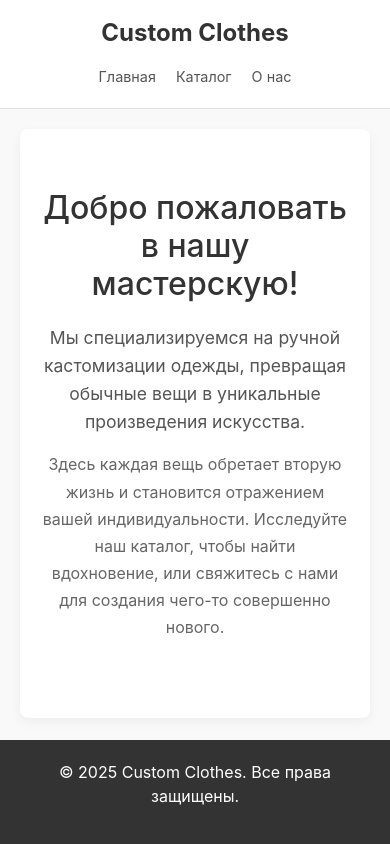
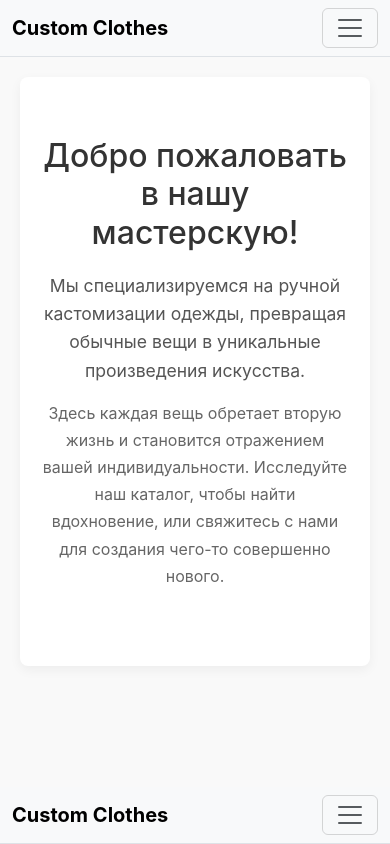
Before and after one commit to TimoshenkoAnna/brella-react-lab, a React (Create React App) app: page / in a window 390 px wide. Built offline with nearby package versions, Linux system fonts and the light colour scheme.

Commit message:
feat: Refactor Header with Navbar and Nav components

```diff
--- a/package.json
+++ b/package.json
@@ -11,6 +11,7 @@
     "react": "^19.2.0",
     "react-bootstrap": "^2.10.10",
     "react-dom": "^19.2.0",
+    "react-router-bootstrap": "^0.26.3",
     "react-router-dom": "^7.9.6",
     "react-scripts": "5.0.1",
     "web-vitals": "^2.1.4"
--- a/src/components/Footer/Footer.js
+++ b/src/components/Footer/Footer.js
@@ -1,12 +1,30 @@
-import './Footer.css';
+import { LinkContainer } from 'react-router-bootstrap';
+import { Navbar, Nav, Container } from 'react-bootstrap';
 
-function Footer() {
+function Header() {
   return (
-    <footer className="footer">
-        <div className="footer-container">
-            <p>© 2025 Custom Clothes. Все права защищены.</p>
-        </div>
-    </footer>
+    <Navbar bg="light" expand="lg" sticky="top" collapseOnSelect className="border-bottom">
+      <Container>
+        <LinkContainer to="/">
+          <Navbar.Brand className="fw-bold">Custom Clothes</Navbar.Brand>
+        </LinkContainer>
+        <Navbar.Toggle aria-controls="basic-navbar-nav" />
+        <Navbar.Collapse id="basic-navbar-nav">
+          <Nav className="ms-auto">
+            <LinkContainer to="/">
+              <Nav.Link>Главная</Nav.Link>
+            </LinkContainer>
+            <LinkContainer to="/catalog">
+              <Nav.Link>Каталог</Nav.Link>
+            </LinkContainer>
+            <LinkContainer to="/about">
+              <Nav.Link>О нас</Nav.Link>
+            </LinkContainer>
+          </Nav>
+        </Navbar.Collapse>
+      </Container>
+    </Navbar>
   );
 }
-export default Footer;
+
+export default Header;
--- a/src/components/Header/Header.css
+++ /dev/null
@@ -1,70 +0,0 @@
-.header {
-  background-color: #ffffff;
-  border-bottom: 1px solid #e0e0e0;
-  padding: 0 40px;
-  position: sticky;
-  top: 0;
-  z-index: 100;
-}
-
-.header-container {
-  display: flex;
-  justify-content: space-between;
-  align-items: center;
-  height: 70px;
-  max-width: 1440px;
-  margin: 0 auto;
-}
-
-.header-logo {
-  font-weight: 700;
-  font-size: 1.5rem;
-  color: #333;
-  text-decoration: none;
-}
-
-.header-nav a {
-  margin-left: 2rem;
-  text-decoration: none;
-  color: #555;
-  font-size: 1rem;
-  transition: color 0.2s ease-in-out;
-  padding-bottom: 5px;
-}
-
-.header-nav a:hover {
-  color: #007bff;
-}
-
-@media (max-width: 768px) {
-  .header {
-    padding: 0 20px;
-  }
-
-  .header-container {
-    flex-direction: column;
-    height: auto;
-    padding: 15px 0;
-  }
-
-  .header-logo {
-    margin-bottom: 15px;
-  }
-
-  .header-nav {
-    display: flex;
-    justify-content: center;
-    width: 100%;
-  }
-
-  .header-nav a {
-    margin: 0 15px;
-  }
-}
-
-@media (max-width: 480px) {
-  .header-nav a {
-    font-size: 0.9rem;
-    margin: 0 10px;
-  }
-}
--- a/src/components/Header/Header.js
+++ b/src/components/Header/Header.js
@@ -1,19 +1,30 @@
-import { Link } from 'react-router-dom';
-import './Header.css';
+import { LinkContainer } from 'react-router-bootstrap';
+import { Navbar, Nav, Container } from 'react-bootstrap';
 
 function Header() {
   return (
-    <header className="header">
-        <div className="header-container">
-          {}
-          <Link to="/" className="header-logo">Custom Clothes</Link>
-          <nav className="header-nav">
-            <Link to="/">Главная</Link>
-            <Link to="/catalog">Каталог</Link>
-            <Link to="/about">О нас</Link>
-          </nav>
-        </div>
-    </header>
+    <Navbar bg="light" expand="lg" sticky="top" collapseOnSelect className="border-bottom">
+      <Container>
+        <LinkContainer to="/">
+          <Navbar.Brand className="fw-bold">Custom Clothes</Navbar.Brand>
+        </LinkContainer>
+        <Navbar.Toggle aria-controls="basic-navbar-nav" />
+        <Navbar.Collapse id="basic-navbar-nav">
+          <Nav className="ms-auto">
+            <LinkContainer to="/">
+              <Nav.Link>Главная</Nav.Link>
+            </LinkContainer>
+            <LinkContainer to="/catalog">
+              <Nav.Link>Каталог</Nav.Link>
+            </LinkContainer>
+            <LinkContainer to="/about">
+              <Nav.Link>О нас</Nav.Link>
+            </LinkContainer>
+          </Nav>
+        </Navbar.Collapse>
+      </Container>
+    </Navbar>
   );
 }
+
 export default Header;
```
Also changed, not shown: 1 other file (tests, documents, lock files or other folders).
